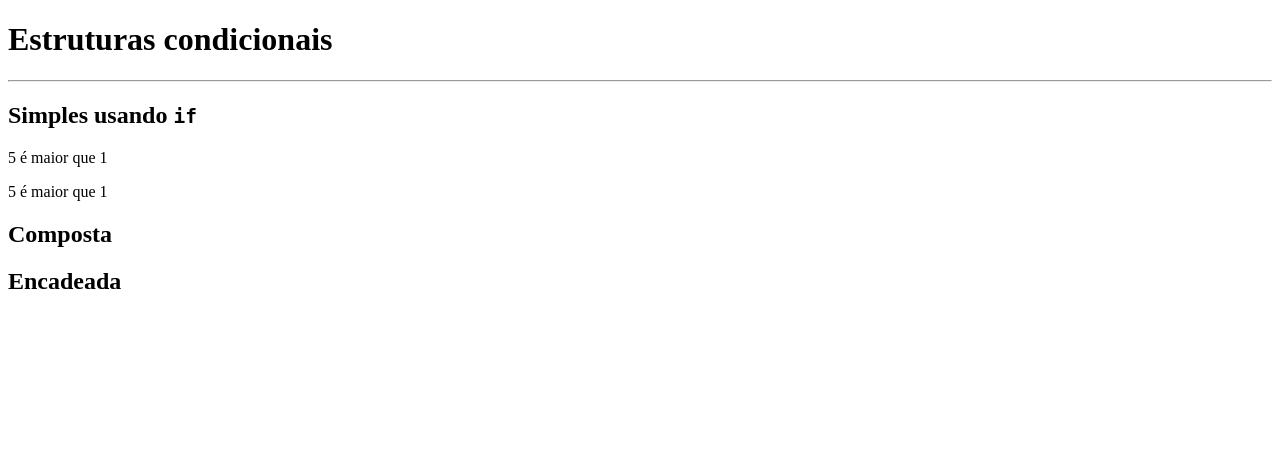
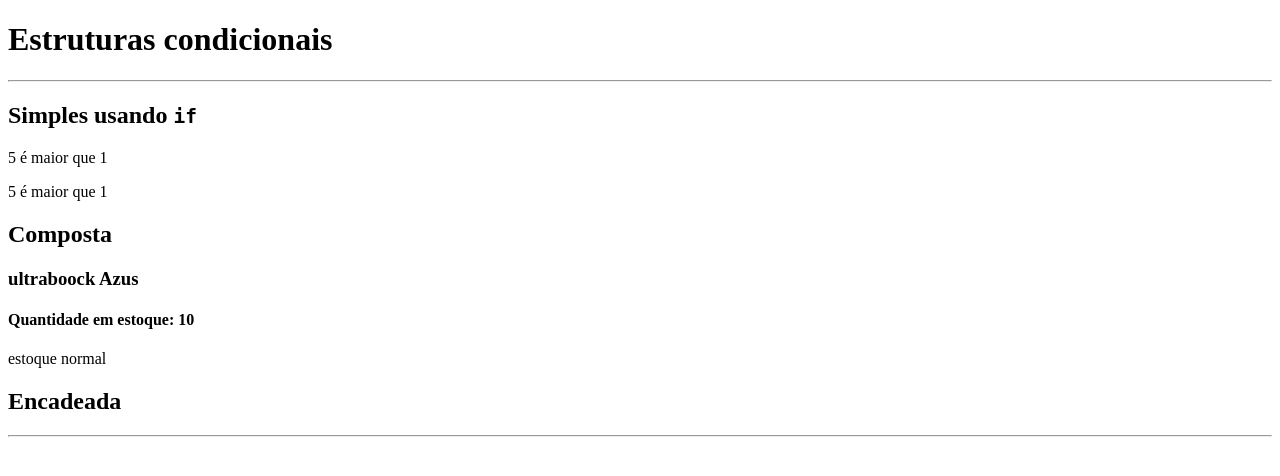
Before and after one commit to Moreira-Marcio/aulas-php, a PHP site: page /05-condicionais.php in a window 1280 px wide. Shown: the top 476 px of the page. Run offline with PHP 8.4, Linux system fonts and the light colour scheme.

Commit message:
Atualiza condicional composta

```diff
--- a/05-condicionais.php
+++ b/05-condicionais.php
@@ -17,14 +17,36 @@ if($numero > 1){
     echo "<p>$numero é maior que 1</p>";
 }
 
+
+
 // Sintaxe omitindo as chaves
 if($numero > 1) echo "<p>$numero é maior que 1</p>";
 ?>
 
 
     <h2>Composta</h2>
+ <?php
+ $produto = "ultraboock Azus";
+ $qtEstoque = 10;//o que temos
+ $qtCritica = 5;//minimo necessario
+
+echo "<h3>$produto</h3>";
+echo "<h4>Quantidade em estoque: $qtEstoque</h4>";
+
+if ($qtEstoque < $qtCritica) {
+    echo  "<p>É necessario comprar!</p>";
+
+} else {
+    echo "<p>estoque normal</p>";
+}
+
+ ?>
 
     <h2>Encadeada</h2>
+    <hr>
+
+
+
 
 </body>
 </html>
```
